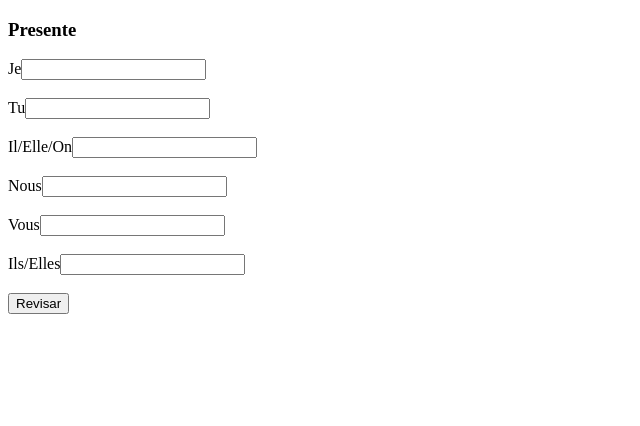
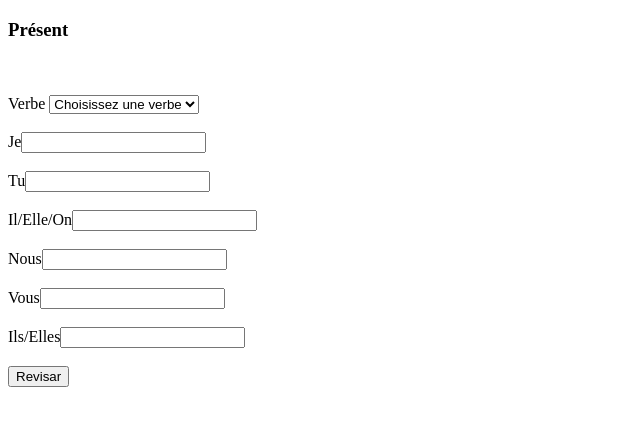
Before and after one commit to Diana-Lopez92/Conjugator, a Flask app: page / in a window 1280 px wide. Shown: the top 426 px of the page, without its empty margins (0-640 px from the left). Run offline with Flask 2, Linux system fonts and the light colour scheme; data comes from the database, SQL or seed files in the repository.

Commit message:
C4 Evaluación con lista de verbos, previo al diseño

```diff
--- a/Python/app.py
+++ b/Python/app.py
@@ -24,27 +24,32 @@ def test():
     data = cursor.fetchall()
     cursor.close()
     print(data)
-    return render_template('presente.html')
+    # Se retorna la vista html y los datos de la BD por medio de la variable "verbes"
+    # HTML View is returned and the DB data through "verbes" variable
+    return render_template('presente.html', verbes = data)
 
 @app.route('/evaluar', methods=['POST'])
 def evaluar():
     if request.method == 'POST':
+        verbe = request.form['verbe']
         je = request.form['je']
         tu = request.form['tu']
         il = request.form['il']
         nous = request.form['nous']
         vous = request.form['vous']
         ils = request.form['ils']
-        print('Los valores del request son: \nje: ' + je + '\ntu: ' + tu + '\nil: ' + il + '\nnous: ' + nous + '\nvous: ' + vous + '\nils: ' + ils)
+        print('Los valores del request son: \nVerbo: ' + verbe + '\nje: ' + je + '\ntu: ' + tu + '\nil: ' + il + '\nnous: ' + nous + '\nvous: ' + vous + '\nils: ' + ils)
 
         # Se crea la conexión de MySQL / MySQL connection is created
         conn = mysql.connect()
         # Se crea un cursor / Acursor is created
         cursor = conn.cursor()
         # Se prepara la consulta / Query is prepared
-        cursor.execute('SELECT * FROM presente')
+        cursor.execute('SELECT * FROM presente WHERE verbo= %s', verbe)
         # Se ejecuta la consulta y se almacena / Query is executed and is storaged
         data = cursor.fetchall()
+        print("INFO: ")
+        print(data)
         # Se cierra la conexión / Connection is closed
         cursor.close()
 
@@ -77,7 +82,8 @@ def evaluar():
         # To access an element of a sublist it is used [][]
         print(data[0][1])
         ######################################################
-        return render_template('presente.html')
+        return redirect(url_for('test'))
+        #return render_template('presente.html')
 
 
 if __name__ == '__main__':
--- a/Python/templates/presente.html
+++ b/Python/templates/presente.html
@@ -4,12 +4,20 @@
     <meta charset="UTF-8">
     <meta name="viewport" content="width=<device-width>, initial-scale=1.0">
     <meta http-equiv="X-UA-Compatible" content="ie=edge">
-    <title>Document</title>
+    <title>Conjugateur Français</title>
 </head>
 <body>
-    <h3>Presente</h3>
+    <h3>Présent</h3>
+    <br><br>
     <div class="div">
         <form action="/evaluar" method="POST">
+            <label>Verbe</label>
+            <select name="verbe">
+                <option value="" disabled selected>Choisissez une verbe</option>
+                {% for verbe in verbes %}
+                    <option value="{{ verbe.1 }}">{{ verbe.1 }}</option>
+                {% endfor %}
+            </select><br><br>
             <label>Je</label><input type="text" name="je"><br><br>
             <label>Tu</label><input type="text" name="tu"><br><br>
             <label>Il/Elle/On</label><input type="text" name="il"><br><br>
```
